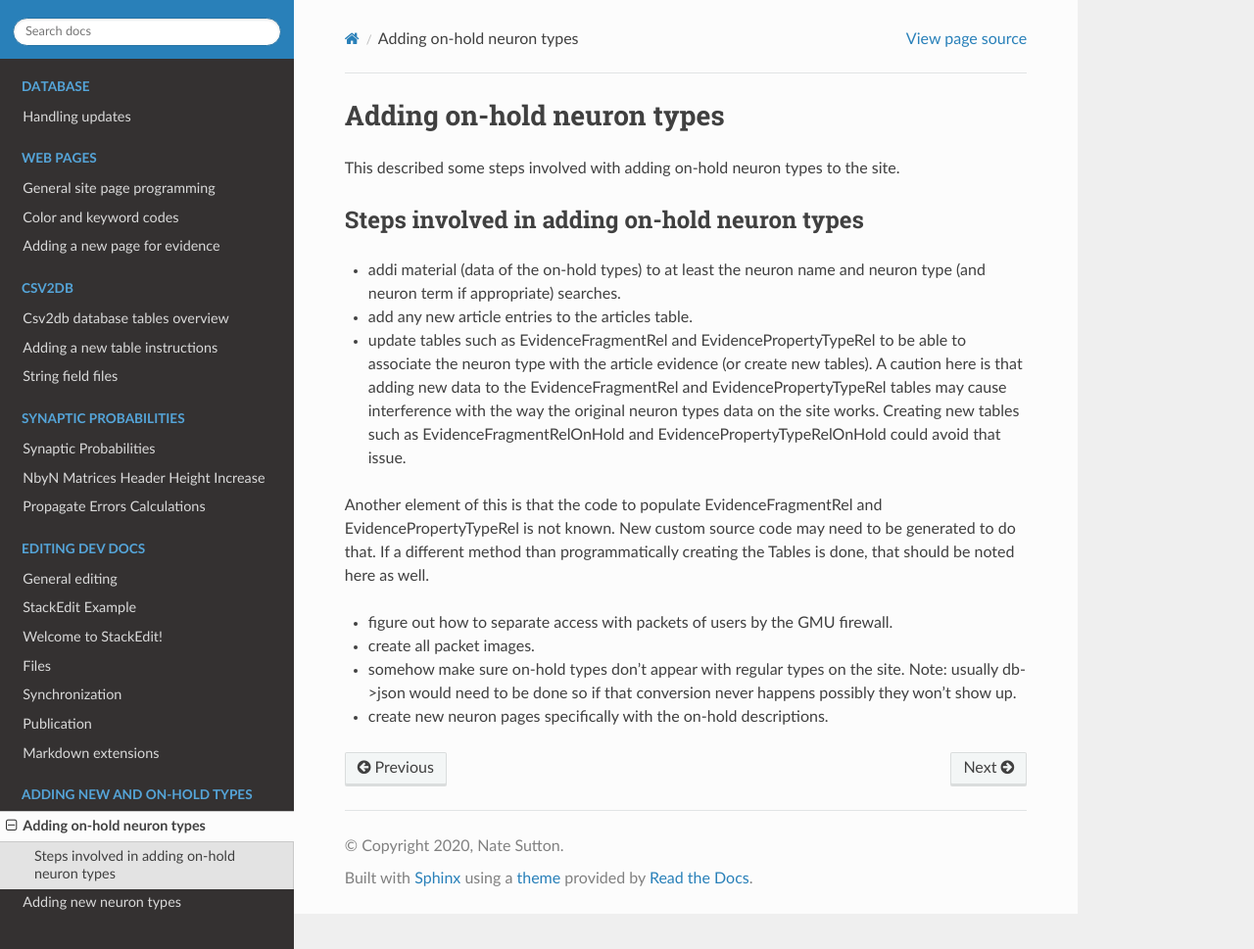
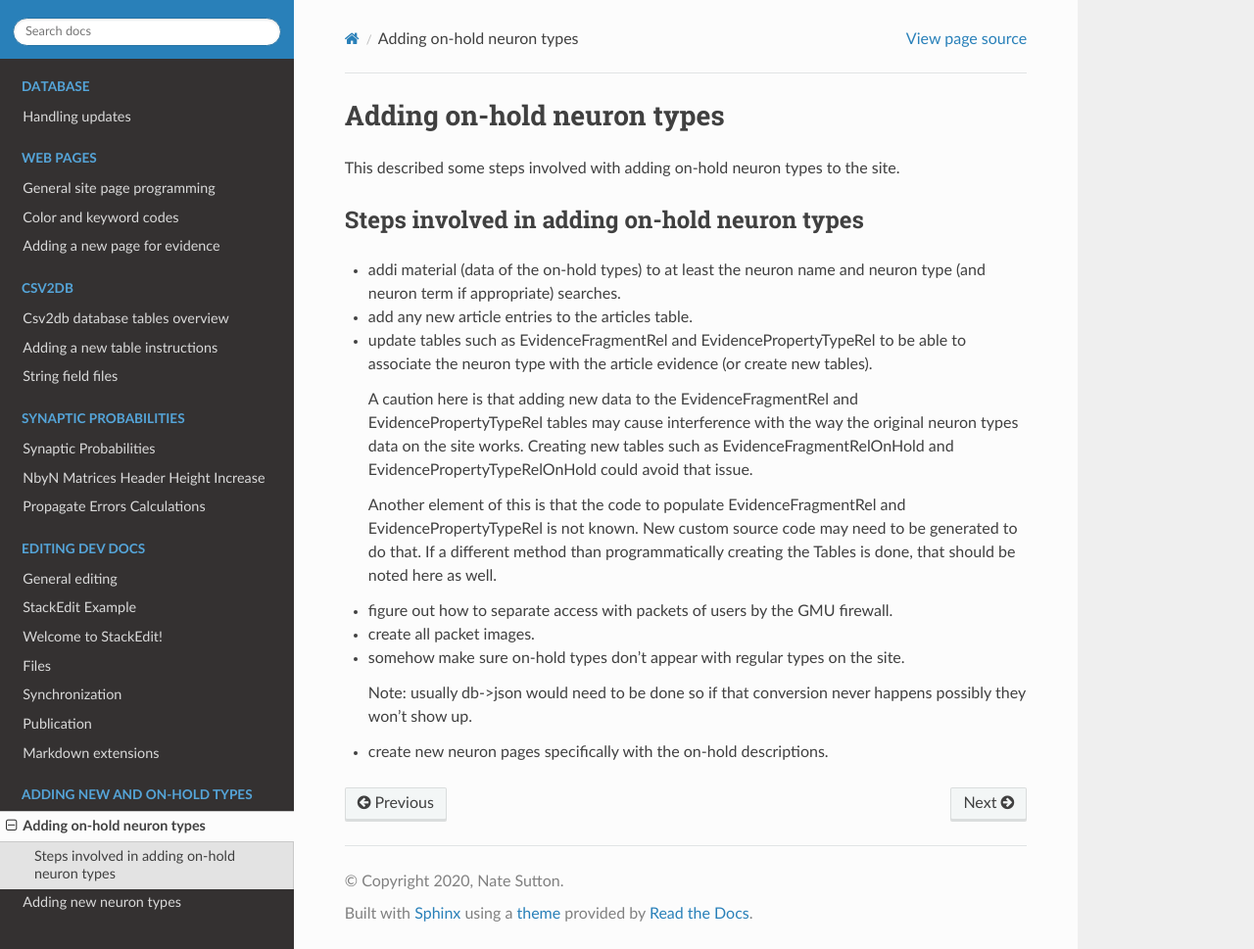
Before and after one commit to Hippocampome-Org/hco_dev_docs, a Sphinx documentation site: the page built from docs/new_types/adding_on-hold_types.md, in a window 1280 px wide and 969 px high. Shown: the whole window at 98% size. Built offline with Sphinx 7.4.7 and the Read the Docs theme 2.0.0, drawn with Linux system fonts in a browser that asks for light colours.

```diff
--- a/docs/new_types/adding_on-hold_types.md
+++ b/docs/new_types/adding_on-hold_types.md
@@ -8,11 +8,13 @@ Steps involved in adding on-hold neuron types
 * addi material (data of the on-hold types) to at least the neuron name and neuron type (and neuron term if appropriate) searches.
 * add any new article entries to the articles table.
 * update tables such as EvidenceFragmentRel and EvidencePropertyTypeRel to be able to associate the neuron type with the article evidence (or create new tables).
-A caution here is that adding new data to the EvidenceFragmentRel and EvidencePropertyTypeRel tables may cause interference with the way the original neuron types data on the site works. Creating new tables such as EvidenceFragmentRelOnHold and EvidencePropertyTypeRelOnHold could avoid that issue.
 
-Another element of this is that the code to populate EvidenceFragmentRel and EvidencePropertyTypeRel is not known. New custom source code may need to be generated to do that. If a different method than programmatically creating the Tables is done, that should be noted here as well.
+  A caution here is that adding new data to the EvidenceFragmentRel and EvidencePropertyTypeRel tables may cause interference with the way the original neuron types data on the site works. Creating new tables such as EvidenceFragmentRelOnHold and EvidencePropertyTypeRelOnHold could avoid that issue.
+
+  Another element of this is that the code to populate EvidenceFragmentRel and EvidencePropertyTypeRel is not known. New custom source code may need to be generated to do that. If a different method than programmatically creating the Tables is done, that should be noted here as well.
 * figure out how to separate access with packets of users by the GMU firewall.
 * create all packet images.
 * somehow make sure on-hold types don't appear with regular types on the site.
-Note: usually db->json would need to be done so if that conversion never happens possibly they won't show up.
+
+  Note: usually db->json would need to be done so if that conversion never happens possibly they won't show up.
 * create new neuron pages specifically with the on-hold descriptions.
```
